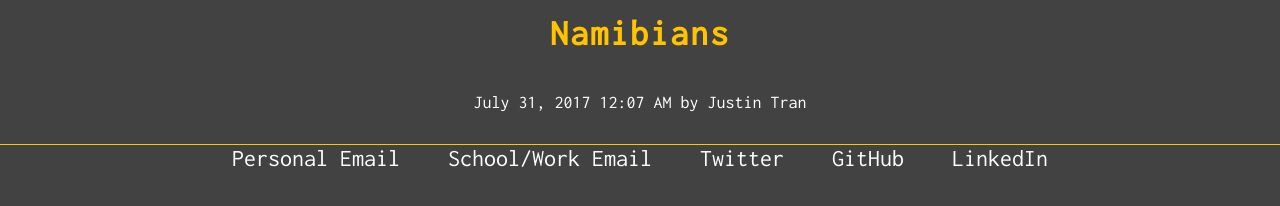
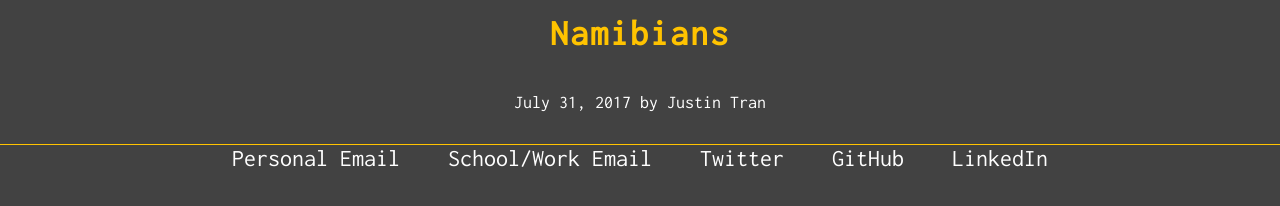
Before and after one commit to justintranjt/justintranjt.github.io, a Jekyll site: the page built from _research/2017-07-31-game-conservation-in-namibia.md, in a window 1280 px wide. Shown: the part 566-772 px from the top of the page. Built offline with Jekyll 4.4.1, drawn with Linux system fonts in a browser that asks for light colours.

Commit message:
Update post.html

```diff
--- a/_layouts/post.html
+++ b/_layouts/post.html
@@ -2,7 +2,7 @@
 layout: default
 ---
 <h1>{{ page.title }}</h1>
-<p class="meta">{{ page.date | date: "%B %d, %Y %I:%m %p" }} by Justin Tran</p>
+<p class="meta">{{ page.date | date: "%B %d, %Y" }} by Justin Tran</p>
 
 <div class="post">
   {{ content }}
```
